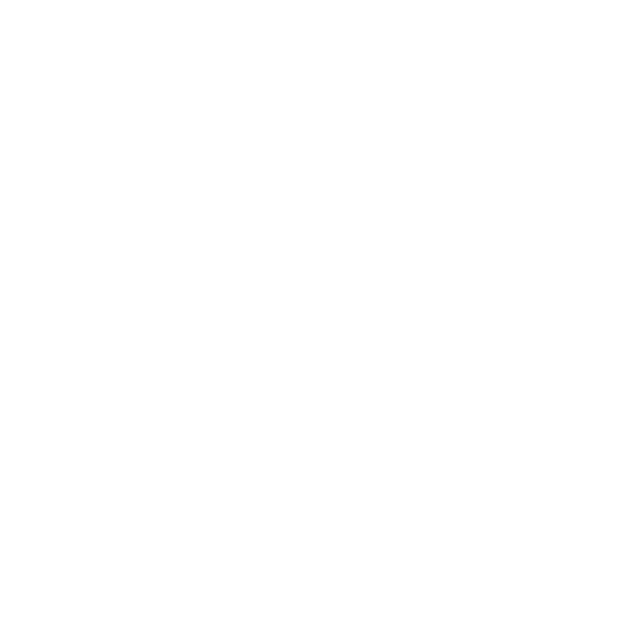
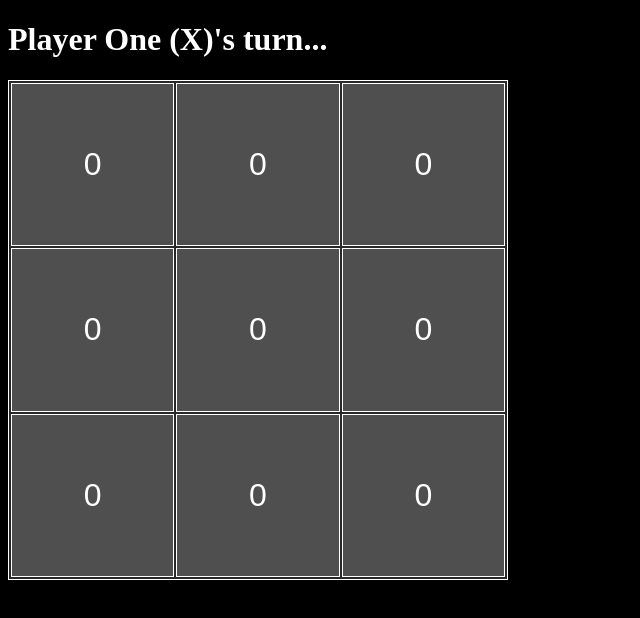
Before and after one commit to Empth/tic-tac-toe, a plain HTML site: page index.html in a window 1280 px wide. Shown: the whole page, without its empty margins (0-640 px from the left). Drawn offline with Linux system fonts and the light colour scheme.

Commit message:
Implement ScreenController and DOM logic

```diff
--- a/app.js
+++ b/app.js
@@ -184,8 +184,60 @@ function GameController(playerOneName = "Player One (X)", playerTwoName = "Playe
     // getActivePlayer for the UI version, so I'm revealing it now
     return {
         playRound,
-        getActivePlayer
+        getActivePlayer,
+        getBoard: board.getBoard
     };
 }
 
-const game = GameController();
+function ScreenController() {
+    const game = GameController();
+    const playerTurnDiv = document.querySelector('.turn');
+    const boardDiv = document.querySelector('.board');
+
+    const updateScreen = () => {
+        // clear the board
+        boardDiv.textContent = "";
+
+        // get the newest version of the board and player turn
+
+        const board = game.getBoard();
+        const activePlayer = game.getActivePlayer();
+
+        // Display player's turn
+        playerTurnDiv.textContent = `${activePlayer.name}'s turn...`
+
+        // Render board squares
+        board.forEach((row, rowIndex) => {
+            row.forEach((cell, colIndex) => {
+                // anything clickable should be a button!
+                const cellButton = document.createElement("button");
+                cellButton.classList.add("cell");
+                // Create a data attribute to identify the row, column cell index
+                // This makes it easier to pass into our `playRound` function
+                cellButton.dataset.row = rowIndex;
+                cellButton.dataset.column = colIndex;
+                cellButton.textContent = cell.getValue();
+                boardDiv.appendChild(cellButton);
+            })
+        })
+    };
+
+    function clickHandlerBoard(e) {
+        const selectedRow = e.target.dataset.row;
+        const selectedColumn = e.target.dataset.column;
+        // Make sure I've clicked a column and not the gaps in between
+        if (!selectedRow || !selectedColumn) return;
+        game.playRound(selectedRow, selectedColumn);
+        updateScreen();
+    }
+
+    boardDiv.addEventListener("click", clickHandlerBoard);
+
+    // Initial render
+    updateScreen();
+
+    // We don't need to return anything from this module because everything is encapsulated inside this screen controller.
+
+}
+
+ScreenController();
--- a/index.html
+++ b/index.html
@@ -3,10 +3,14 @@
 <head>
     <meta charset="UTF-8">
     <meta name="viewport" content="width=device-width, initial-scale=1.0">
-    <script src="app.js"></script>
+    <link rel="stylesheet" href="style.css">
     <title>Tic-tac-toe</title>
 </head>
 <body>
-
+    <div class="container">
+        <h1 class="turn"></div>
+        <div class="board"></div>
+   </div>
+    <script src="app.js"></script>
 </body>
 </html>
--- a/style.css
+++ b/style.css
@@ -0,0 +1,32 @@
+* {
+    box-sizing: border-box;
+}
+
+body {
+    background-color: black;
+    color: white;
+}
+
+.board {
+    display: grid;
+    height: 500px;
+    width: 500px;
+    grid-template-columns: repeat(3, 1fr);
+    grid-template-rows: repeat(3, 1fr);
+    border: 1px solid white;
+    gap: 2px;
+    padding: 2px;
+    background-color: rgb(40, 40, 40);
+}
+
+.cell {
+    display: flex;
+    justify-content: center;
+    align-items: center;
+    text-align: center;
+    font-size: 2rem;
+    border: 1px solid white;
+    background: rgb(79, 79, 79);
+    color: white;
+    cursor: pointer;
+}
```
